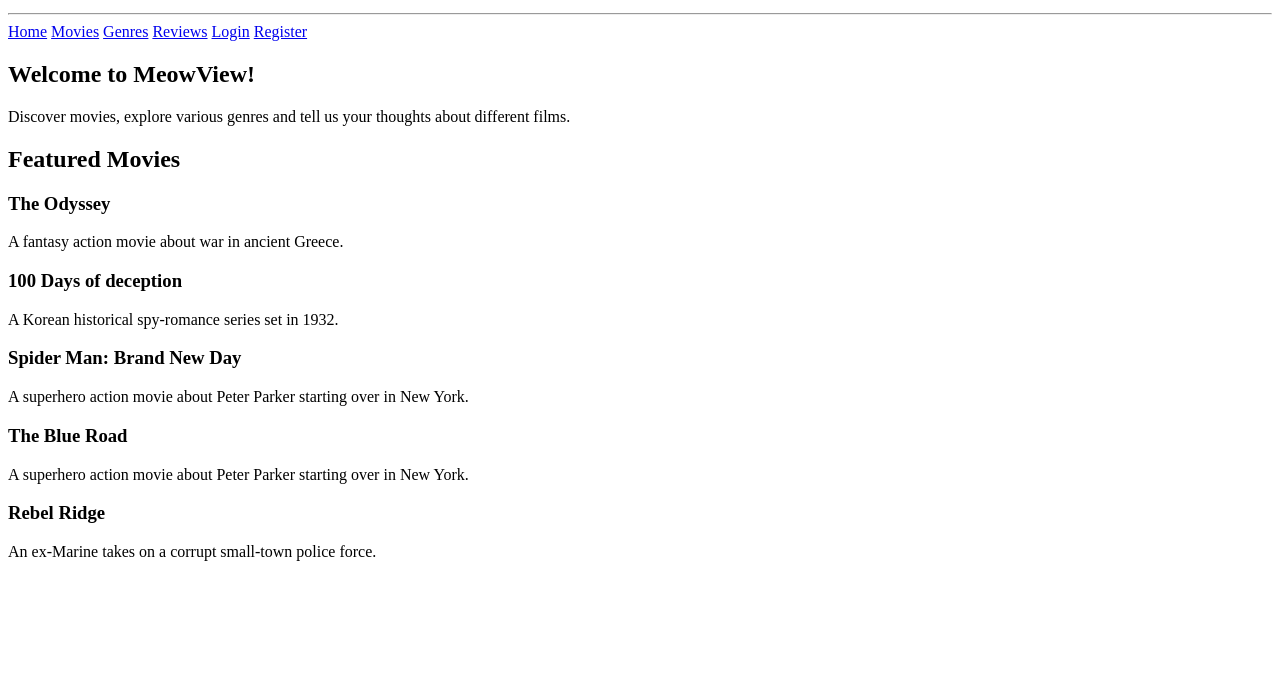
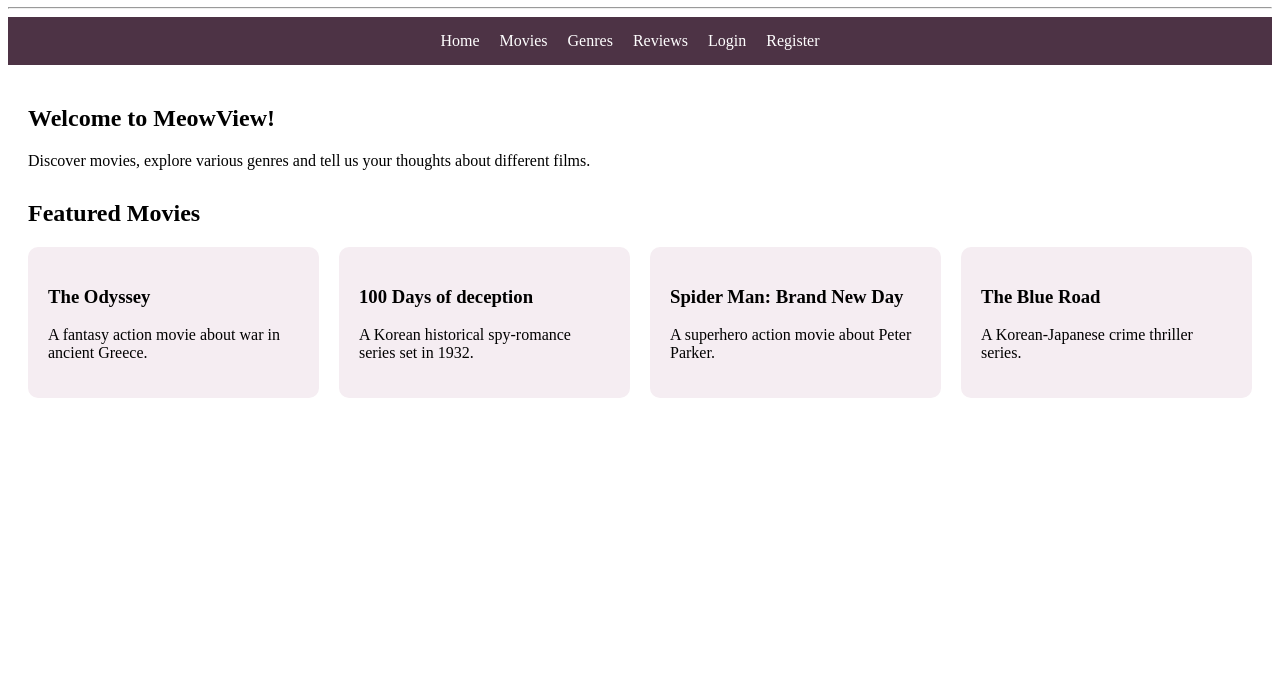
Before and after one commit to eri-k00/Movie-Review, a plain HTML site: page index.html in a window 1280 px wide. Shown: the part 101-800 px from the top of the page. Drawn offline with Linux system fonts and the light colour scheme.

Commit message:
fixed the flexbox of the cards

```diff
--- a/index.html
+++ b/index.html
@@ -4,6 +4,7 @@
     <meta charset="UTF-8" />
     <meta name="viewport" content="width=device-width, initial-scale=1.0" />
     <title>Movie Reviews</title>
+    <link rel="stylesheet" href="./style.css" />
   </head>
   <body>
     <header>
@@ -13,7 +14,7 @@
     </header>
 
     <nav>
-      <a href=" index.html">Home</a>
+      <a href="index.html">Home</a>
       <a href="movies.html">Movies</a>
       <a href="genres.html">Genres</a>
       <a href="reviews.html">Reviews</a>
@@ -32,6 +33,8 @@
 
       <section>
         <h2>Featured Movies</h2>
+
+        <div class="movie-container">
           <article class="movie-card">
             <h3>The Odyssey</h3>
             <p>A fantasy action movie about war in ancient Greece.</p>
@@ -41,24 +44,17 @@
             <h3>100 Days of deception</h3>
             <p>A Korean historical spy-romance series set in 1932.</p>
           </article>
+
           <article class="movie-card">
             <h3>Spider Man: Brand New Day</h3>
-          <p>
-            A superhero action movie about Peter Parker starting over in New
-            York.
-          </p>
+            <p>A superhero action movie about Peter Parker.</p>
           </article>
+
           <article class="movie-card">
             <h3>The Blue Road</h3>
-          <p>
-            A superhero action movie about Peter Parker starting over in New
-            York.
-          </p>
+            <p>A Korean-Japanese crime thriller series.</p>
           </article>
-        <article class="movie-card">
-          <h3>Rebel Ridge</h3>
-          <p>An ex-Marine takes on a corrupt small-town police force.</p>
-        </article>
+        </div>
       </section>
     </main>
   </body>
--- a/style.css
+++ b/style.css
@@ -27,9 +27,17 @@ section {
   margin-bottom: 30px;
 }
 
+.movie-container {
+  display: flex;
+  gap: 20px;
+  flex-wrap: wrap;
+}
+
 .movie-card {
   background-color: #f5edf2;
-  padding: 15px;
+  padding: 20px;
   margin-bottom: 15px;
   border-radius: 10px;
+
+  flex: 1 1 200px;
 }
```
Lines whose indentation alone changed are shown as unchanged.
